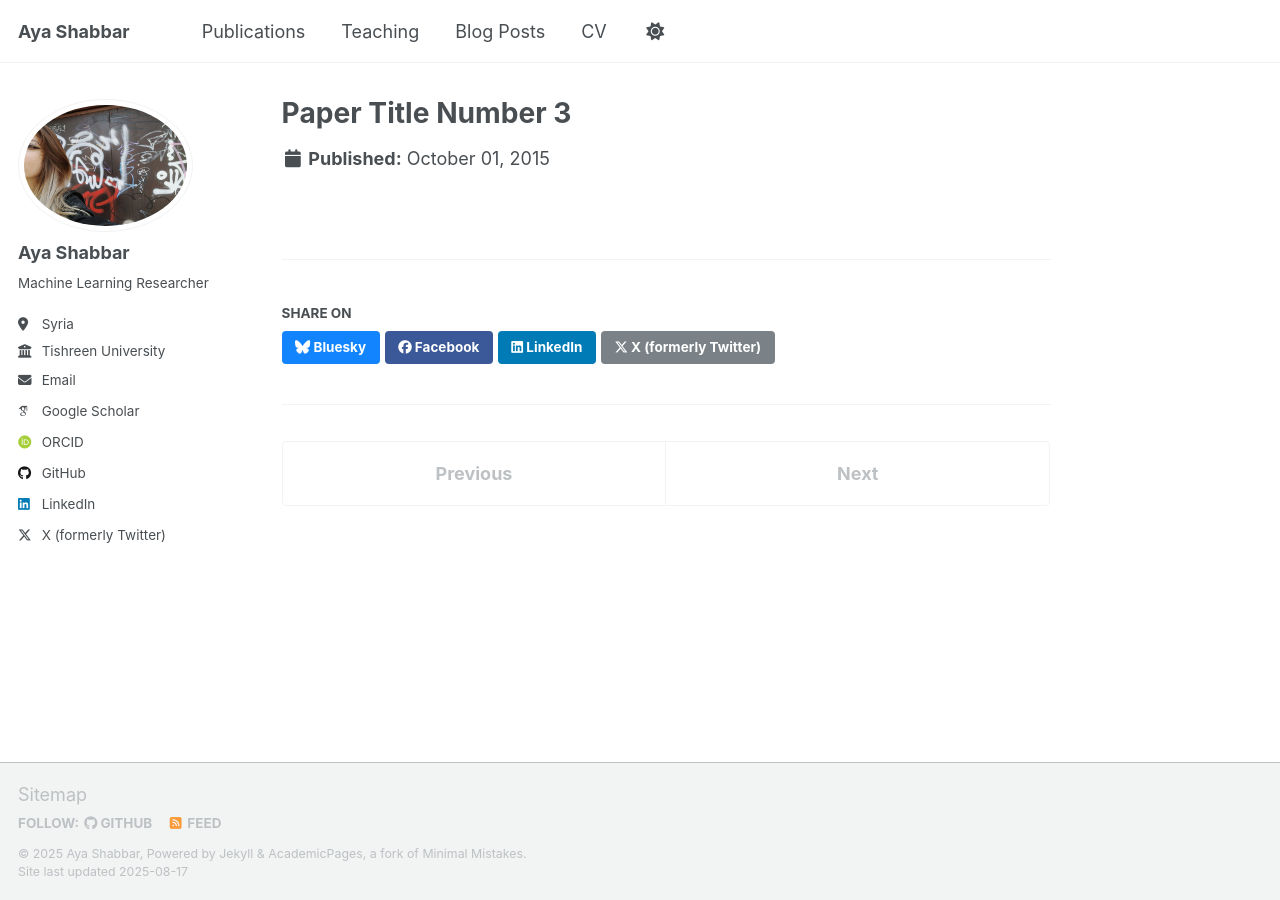
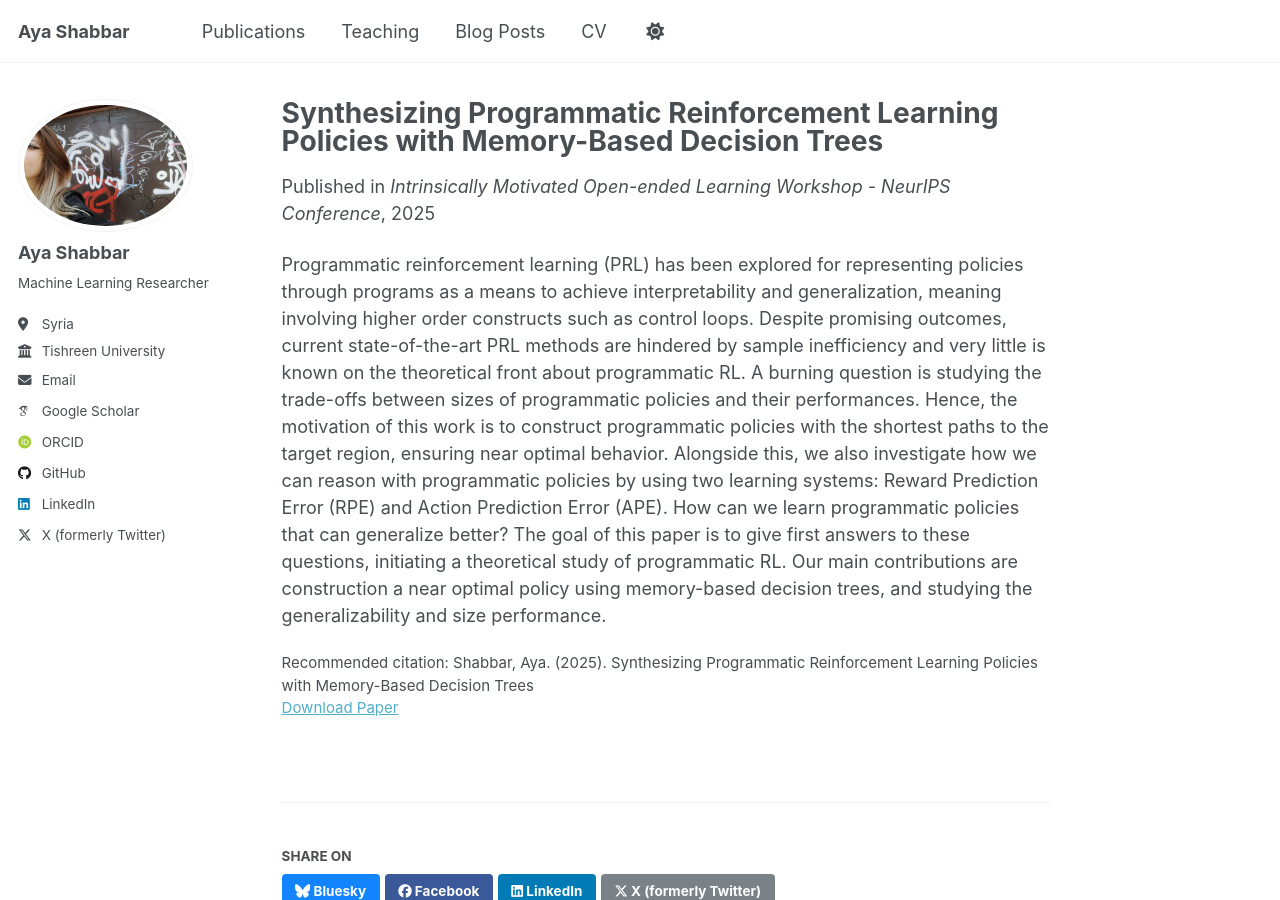
Before and after one commit to ayashabbar/ayashabbar.github.io, a Jekyll site: the page built from _publications/2015-10-01-paper-title-number-3.md, in a window 1280 px wide and 900 px high. Built offline with Jekyll 4.4.1, drawn with Linux system fonts in a browser that asks for light colours; some web fonts are replaced; a script that is not in the unit is left out.

Commit message:
Update 2015-10-01-paper-title-number-3.md

```diff
--- a/_publications/2015-10-01-paper-title-number-3.md
+++ b/_publications/2015-10-01-paper-title-number-3.md
@@ -1,12 +1,13 @@
 ---
-#title: #"Paper Title Number 3"
-#collection: #publications
-#category: #manuscripts
-#permalink: #/publication/2015-10-01-paper-title-number-3
-#excerpt: #'This paper is about the number 3. The number 4 is left for future work.'
-#date: #2015-10-01
-#venue: #'Journal 1'
-#slidesurl: #'http://academicpages.github.io/files/slides3.pdf'
-#paperurl: #'http://academicpages.github.io/files/paper3.pdf'
-#citation: #'Your Name, You. (2015). &quot;Paper Title Number 3.&quot; <i>Journal 1</i>. 1(3).'
+title: "Synthesizing Programmatic Reinforcement Learning Policies with Memory-Based Decision Trees"
+collection: publications
+category: conferences
+permalink: /publication/2025-06-01-my_paper_0
+#excerpt: ''
+date: 2025-06-01
+venue: 'Intrinsically Motivated Open-ended Learning Workshop - NeurIPS Conference'
+paperurl: 'http://ayashabbar.github.io/files/my_paper_0.pdf'
+citation: 'Shabbar, Aya. (2025). Synthesizing Programmatic Reinforcement Learning Policies with Memory-Based Decision Trees'
 ---
+
+Programmatic reinforcement learning (PRL) has been explored for representing policies through programs as a means to achieve interpretability and generalization, meaning involving higher order constructs such as control loops. Despite promising outcomes, current state-of-the-art PRL methods are hindered by sample inefficiency and very little is known on the theoretical front about programmatic RL. A burning question is studying the trade-offs between sizes of programmatic policies and their performances. Hence, the motivation of this work is to construct programmatic policies with the shortest paths to the target region, ensuring near optimal behavior. Alongside this, we also investigate how we can reason with programmatic policies by using two learning systems: Reward Prediction Error (RPE) and Action Prediction Error (APE). How can we learn programmatic policies that can generalize better? The goal of this paper is to give first answers to these questions, initiating a theoretical study of programmatic RL. Our main contributions are construction a near optimal policy using memory-based decision trees, and studying the generalizability and size performance.
```
